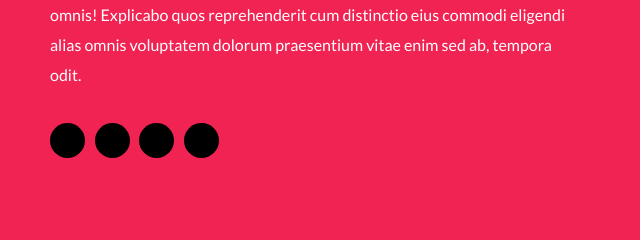
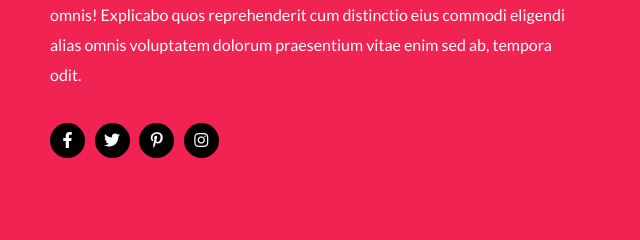
Before and after one commit to gourav12345-modi/coders.io, a plain HTML site: page index.html in a window 1280 px wide. Shown: the part 900-1140 px from the top of the page, 590-1230 px from the left. Drawn offline with nearby package versions, Linux system fonts and the light colour scheme.

Commit message:
updated fontawsome cdn

```diff
--- a/index.html
+++ b/index.html
@@ -11,7 +11,7 @@
     <link rel="preconnect" href="https://fonts.gstatic.com">
     <link href="https://fonts.googleapis.com/css2?family=Lato:wght@300;400;700&display=swap" rel="stylesheet">
     <link rel="stylesheet" type="text/css" href="//cdn.jsdelivr.net/npm/slick-carousel@1.8.1/slick/slick.css" />
-    <link rel="stylesheet" href="https://maxcdn.bootstrapcdn.com/font-awesome/4.5.0/css/font-awesome.min.css">
+    <link rel="stylesheet" href="https://cdnjs.cloudflare.com/ajax/libs/font-awesome/5.15.3/css/all.min.css" integrity="sha512-iBBXm8fW90+nuLcSKlbmrPcLa0OT92xO1BIsZ+ywDWZCvqsWgccV3gFoRBv0z+8dLJgyAHIhR35VZc2oM/gI1w==" crossorigin="anonymous" />
     <link rel="stylesheet" href="./css/style.css">
 </head>
 
```
